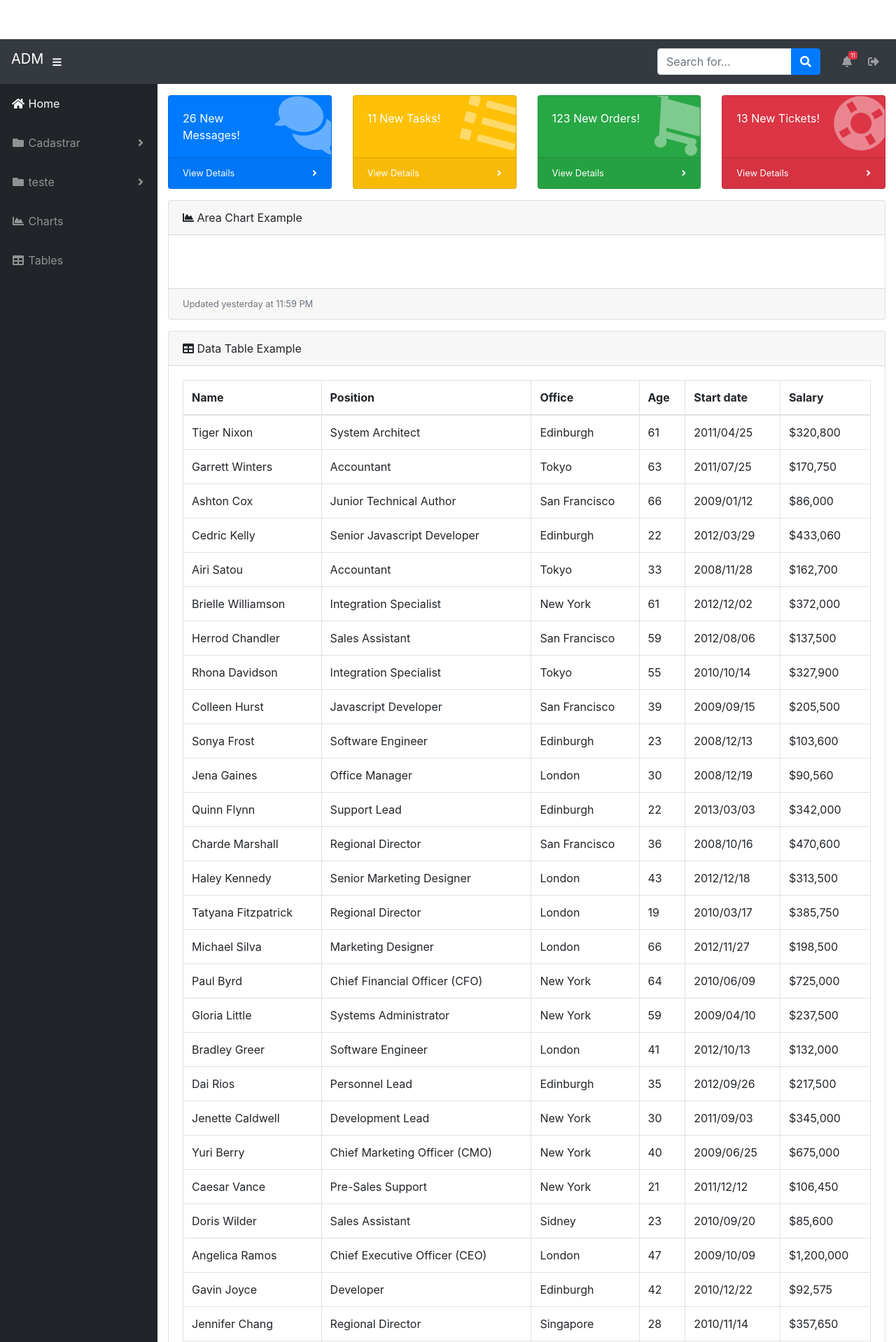
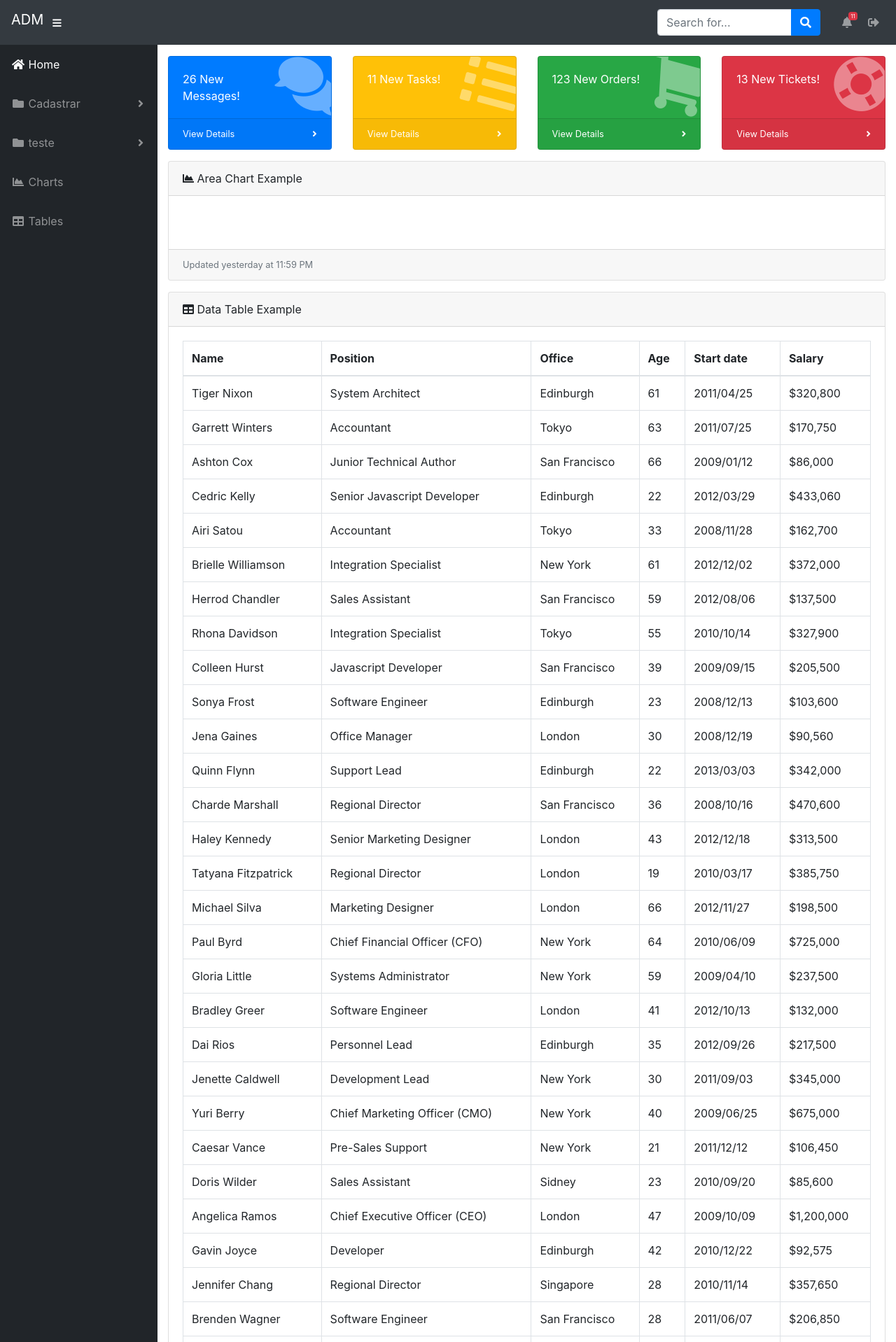
Before and after one commit to TonyMPCastro/Site-Escola, a PHP site: page /Site-Escola/user in a window 1280 px wide. Shown: the top 1918 px of the page at 70% size. Run offline with PHP 8.4, Linux system fonts and the light colour scheme; the visitor is signed in with stand-in values (Sample User, id 1); tables that the repository leaves empty or names only in its code hold one stand-in row (values such as "Sample post").

Commit message:
Atualização

```diff
--- a/css/modern-business.css
+++ b/css/modern-business.css
@@ -3,9 +3,6 @@
  * Copyright 2013-2019 Start Bootstrap
  * Licensed under MIT (https://github.com/BlackrockDigital/startbootstrap-logomodern-business-nav/blob/master/LICENSE)
  */
-body {
-  padding-top: 56px;
-}
 
 .carousel-item {
   height: 65vh;
--- a/index.php
+++ b/index.php
@@ -20,6 +20,7 @@
 </head>
 
 <body>
+
   <?php
 
       $url = (isset($_GET['url'])) ? $_GET['url']:'home.php';
@@ -30,7 +31,7 @@
       if(is_file($file)){
         include $file;
       }else{
-        header('Location: 404');
+        header('Location: home');
       }
 ?>
 
--- a/menUserAluno.php
+++ b/menUserAluno.php
@@ -59,9 +59,6 @@ if(isset($_SESSION['seguranca'])){
 </style>
 
 </head>
-
-<body>
-
 
 
  <nav class="navbar navbar-expand navbar-dark bg-dark static-top">
@@ -209,6 +206,6 @@ if(isset($_SESSION['seguranca'])){
   <script src="js/demo/datatables-demo.js"></script>
   <script src="js/demo/chart-area-demo.js"></script>
 
-</body>
+
 
 </html>
--- a/menu.php
+++ b/menu.php
@@ -83,5 +83,9 @@
       </div>
     </div>
   </nav>
+
+  <!-- Bootstrap core JavaScript -->
+  <script src="vendor/jquery/jquery.min.js"></script>
+  <script src="vendor/bootstrap/js/bootstrap.bundle.min.js"></script>
 </body>
 </html>
--- a/user.php
+++ b/user.php
@@ -13,12 +13,12 @@
 
 </head>
 
-<body id="page-top">
 
+
+<body>
  <?php
       include('menuUser.php');
  ?>
-
       <div class="container-fluid">
         <!-- Icon Cards-->
         <div class="row">
```
Also changed, not shown: userAluno.php (+2 -5 lines).
